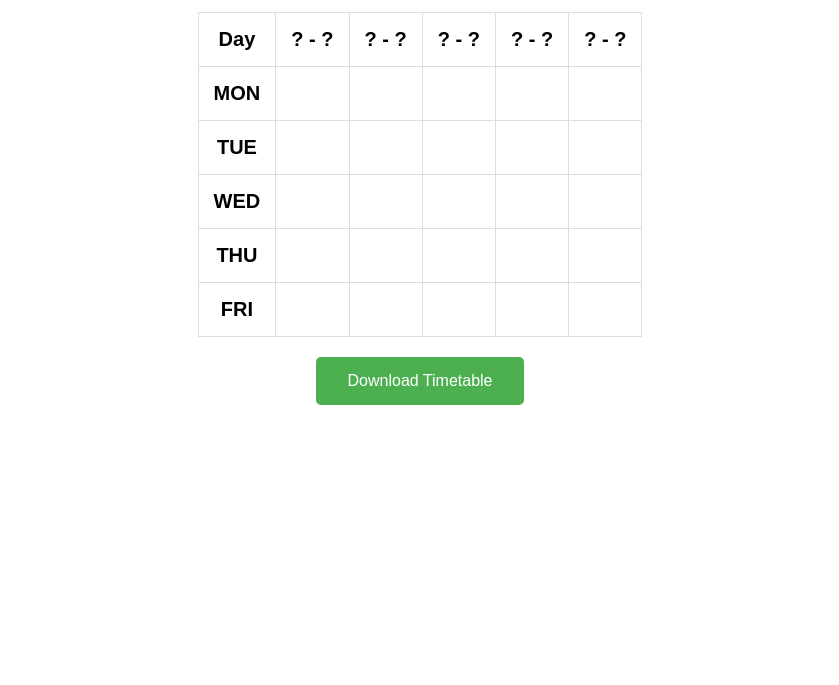
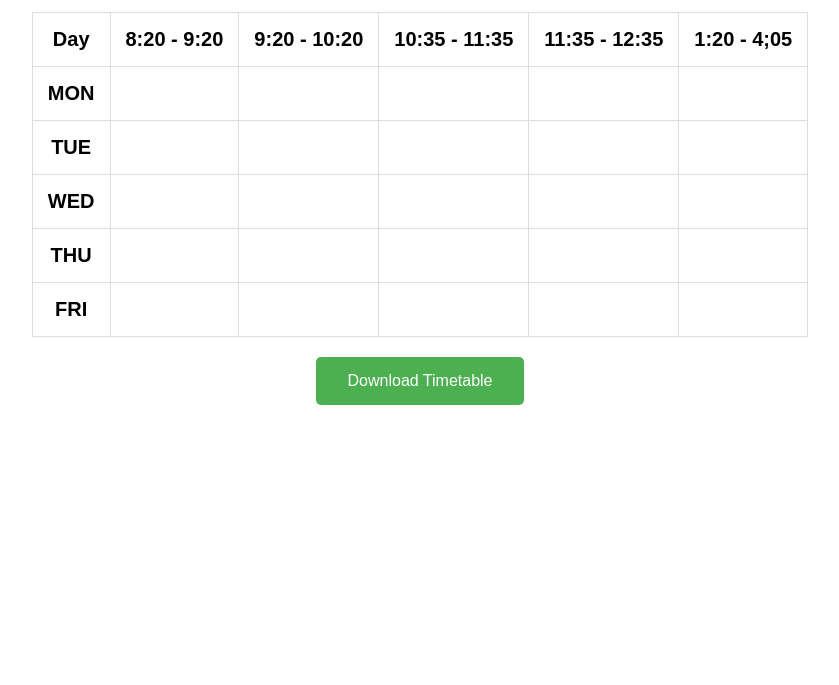
Before and after one commit to iamrayyaann/Timetable-Widget-iOS, a plain HTML site: page index.html in a window 1280 px wide. Shown: the part 115-800 px from the top of the page, without its empty margins (220-1059 px from the left). Drawn offline with nearby package versions, Linux system fonts and the light colour scheme.

Commit message:
Update index.html
set default class slots for readability

```diff
--- a/index.html
+++ b/index.html
@@ -14,29 +14,29 @@
             <tr>
                 <th>Day</th>
                 <th>
-                  <span contenteditable="true">?</span>
+                  <span contenteditable="true">8:20</span>
                    -
-                  <span contenteditable="true">?</span>
+                  <span contenteditable="true">9:20</span>
                 </th>
                 <th>
-                  <span contenteditable="true">?</span>
+                  <span contenteditable="true">9:20</span>
                    -
-                  <span contenteditable="true">?</span>
+                  <span contenteditable="true">10:20</span>
                 </th>
                 <th>
-                  <span contenteditable="true">?</span>
+                  <span contenteditable="true">10:35</span>
                    -
-                  <span contenteditable="true">?</span>
+                  <span contenteditable="true">11:35</span>
                 </th>
                 <th>
-                  <span contenteditable="true">?</span>
+                  <span contenteditable="true">11:35</span>
                    -
-                  <span contenteditable="true">?</span>
+                  <span contenteditable="true">12:35</span>
                 </th>
                 <th>
-                  <span contenteditable="true">?</span>
+                  <span contenteditable="true">1:20</span>
                    -
-                  <span contenteditable="true">?</span>
+                  <span contenteditable="true">4;05</span>
                 </th>
             </tr>
         </thead>
```
